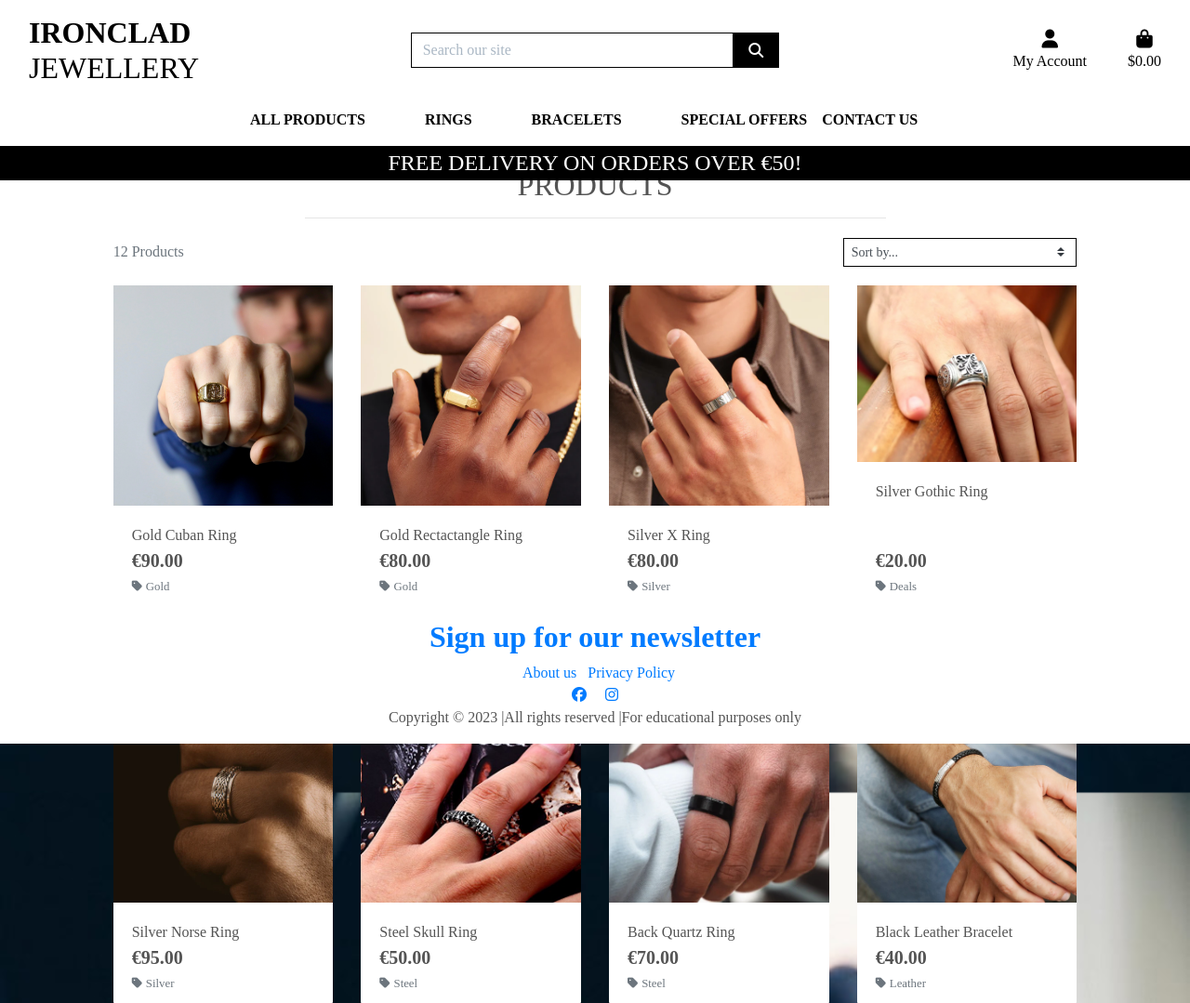
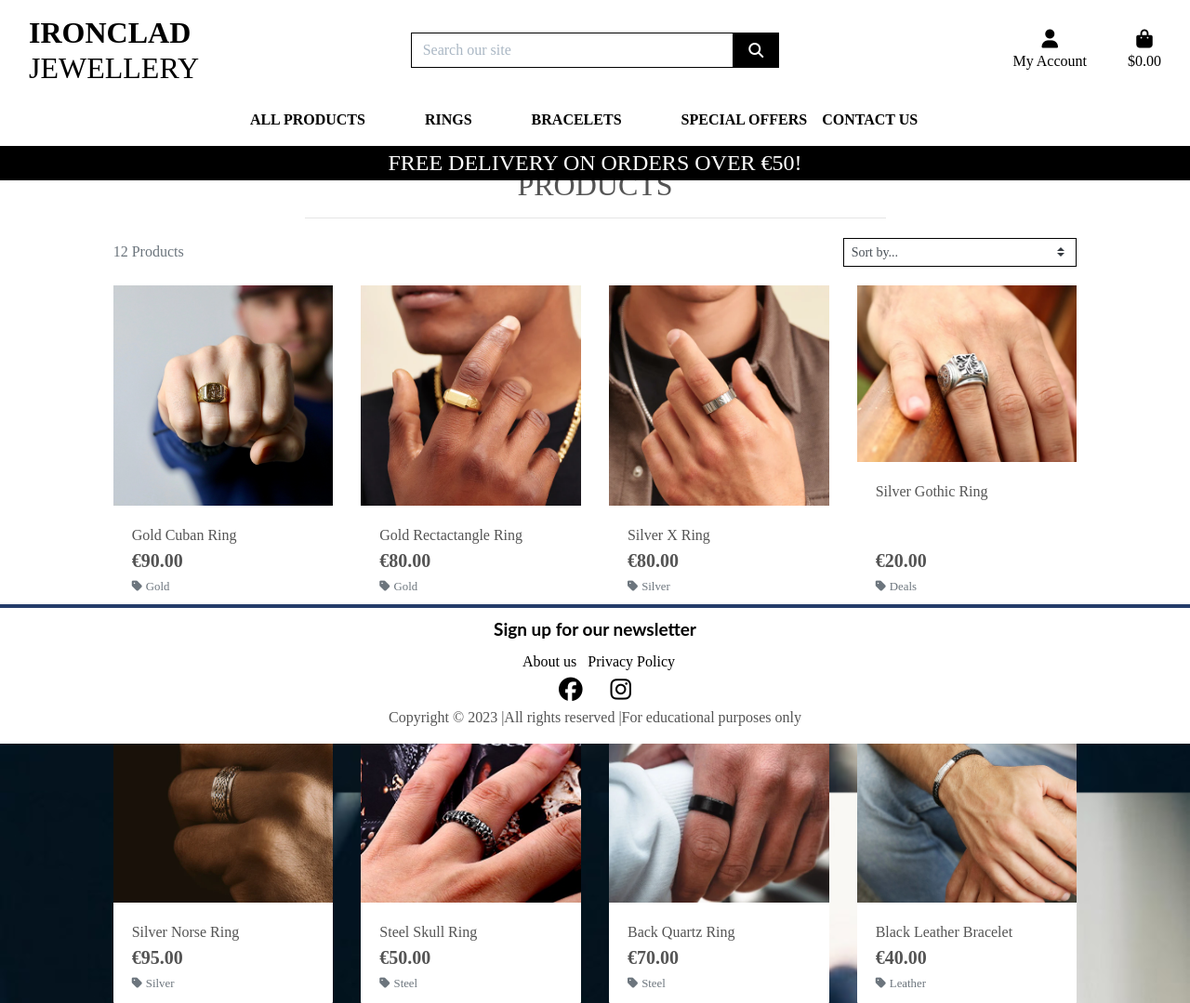
Before and after one commit to Ryan-Martin22/ironclad-jewellery, a Django app: page /products/ in a window 1280 px wide. Shown: the top 1079 px of the page at 93% size. Run offline with Django 3.2, Linux system fonts and the light colour scheme; data comes from the database, SQL or seed files in the repository; parts of the project's set-up code (start-up, migrations or seed data) failed here and were passed over; some libraries are stand-ins or nearby versions; some web fonts are replaced.

Commit message:
add fix to about us file name error

```diff
--- a/home/templates/aboutus/aboutus.html
+++ b/home/templates/about/aboutus.html
@@ -14,7 +14,7 @@
 
 {% block content %}
 
-<div class="container-fluid ">
+<div class="container-fluid">
     <div class="row h-100">
         <div class="col-12 text-center">
             <hr class="w-50 mb-1">
--- a/static/css/base.css
+++ b/static/css/base.css
@@ -251,6 +251,60 @@ input[name='q']::placeholder {
     border-radius: 0;
 }
 
+/* the footer */
+footer {
+    width: 100%;
+    display: inline-block;
+    width: 100%;
+    display: inline-block;
+    position: relative;
+    padding: 0;
+    border-top: 4px solid #243c6a
+}
+
+.img {
+    width: 100px;
+    height: 250px;
+}
+
+.newsletter {
+    font-size: 19px;
+    font-family: 'Lato', sans-serif;
+}
+
+.newsletter,
+.about,
+.footer-button,
+.privacy-policy {
+    color: #000;
+}
+
+.newsletter:hover,
+.about:hover,
+.privacy-policy:hover {
+    color: #000;
+}
+
+#mc_embed_signup {
+    background: #fff;
+    clear: left;
+    font: 14px;
+    width: 600px;
+
+}
+
+.social-networks i {
+    font-size: 160%;
+    padding: 5px;
+    color: #000;
+}
+
+.social-networks i:hover {
+    color: #000;
+
+}
+
+
 /* fixed top navbar only on medium and up */
 @media (min-width: 992px) {
     .fixed-top-desktop-only {
```
